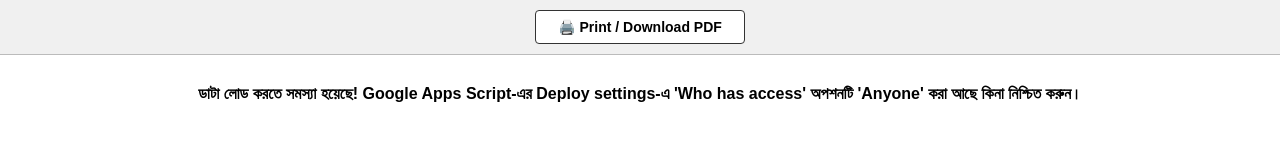
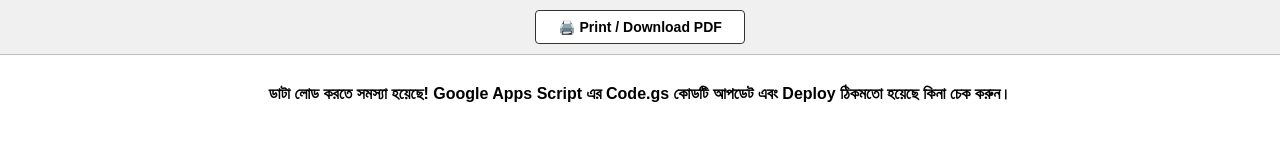
Before and after one commit to jagatmajumder5197-creator/exam_rank_jagatinfras_rank, a plain HTML site: page index.html in a window 1280 px wide. Drawn offline with Linux system fonts and the light colour scheme; no server answers.

```diff
--- a/index.html
+++ b/index.html
@@ -152,8 +152,8 @@
     </div>
 
     <script>
-        // আপডেট করা /exec SCRIPT_URL
-        const SCRIPT_URL = "https://script.google.com/macros/s/AKfycbwo8c9bTAXQQRSUf5Sxa_mXo2IlzkrEorFWNueVAAMv8cOJHR3ow-lejvUo14wTTlSwOA/exec";
+        // আপনার নতুন /exec SCRIPT_URL
+        const SCRIPT_URL = "https://script.google.com/macros/s/AKfycbzC_gxSEBJCZJuQYssPu-5yKDhLoxU3NlT2IUgx3FiHnILhgfISt8jQYiGJMvpwRngUIQ/exec";
 
         window.onload = function() {
             loadRankData();
@@ -171,7 +171,7 @@
                 })
                 .catch(err => {
                     console.error("Error loading data:", err);
-                    document.getElementById('cards-container').innerText = "ডাটা লোড করতে সমস্যা হয়েছে! Google Apps Script-এর Deploy settings-এ 'Who has access' অপশনটি 'Anyone' করা আছে কিনা নিশ্চিত করুন।";
+                    document.getElementById('cards-container').innerText = "ডাটা লোড করতে সমস্যা হয়েছে! Google Apps Script এর Code.gs কোডটি আপডেট এবং Deploy ঠিকমতো হয়েছে কিনা চেক করুন।";
                 });
         }
 
```
